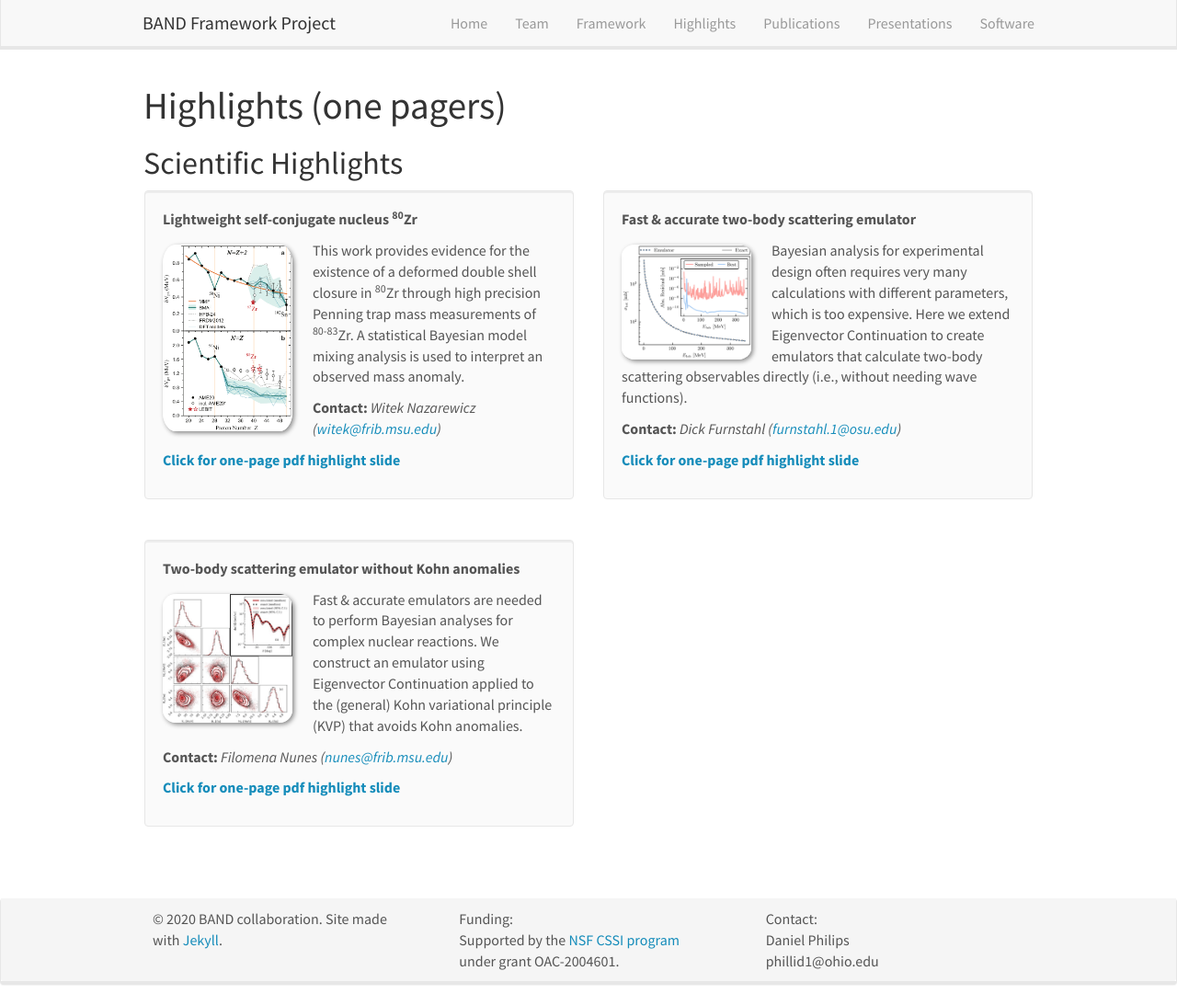
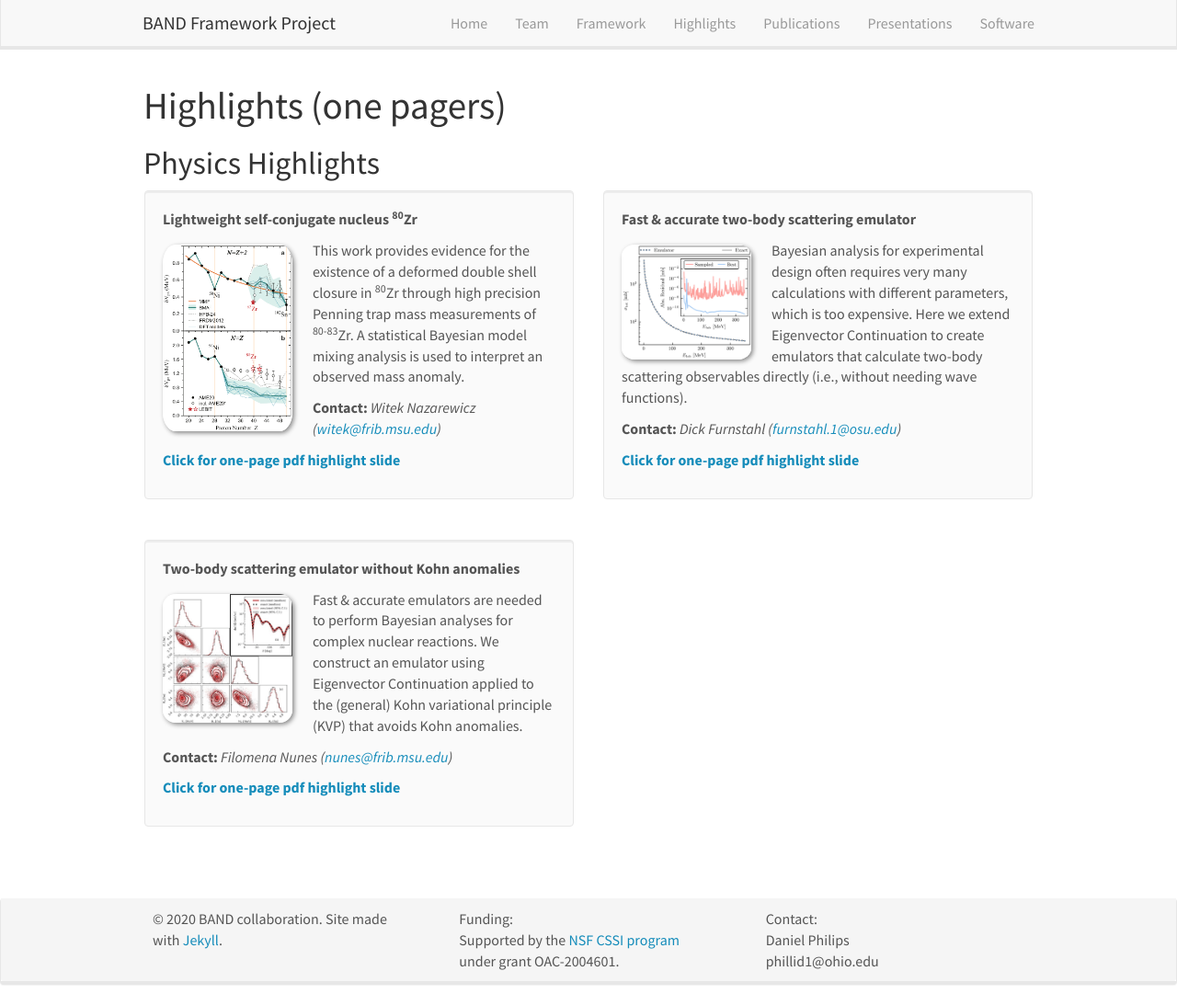
Before and after one commit to bandframework/bandframework.github.io, a Jekyll site: the page built from _pages/highlights.md, in a window 1280 px wide and 1093 px high. Shown: the whole window at 92% size. Built offline with Jekyll 4.4.1, drawn with Linux system fonts in a browser that asks for light colours; nearby versions of some CDN libraries.

Commit message:
changed heading

```diff
--- a/_pages/highlights.md
+++ b/_pages/highlights.md
@@ -9,7 +9,7 @@ permalink: /highlights/
 
 # Highlights (one pagers)
 
-## Scientific Highlights
+## Physics Highlights
 
 
 {% assign number_printed = 0 %}
```
